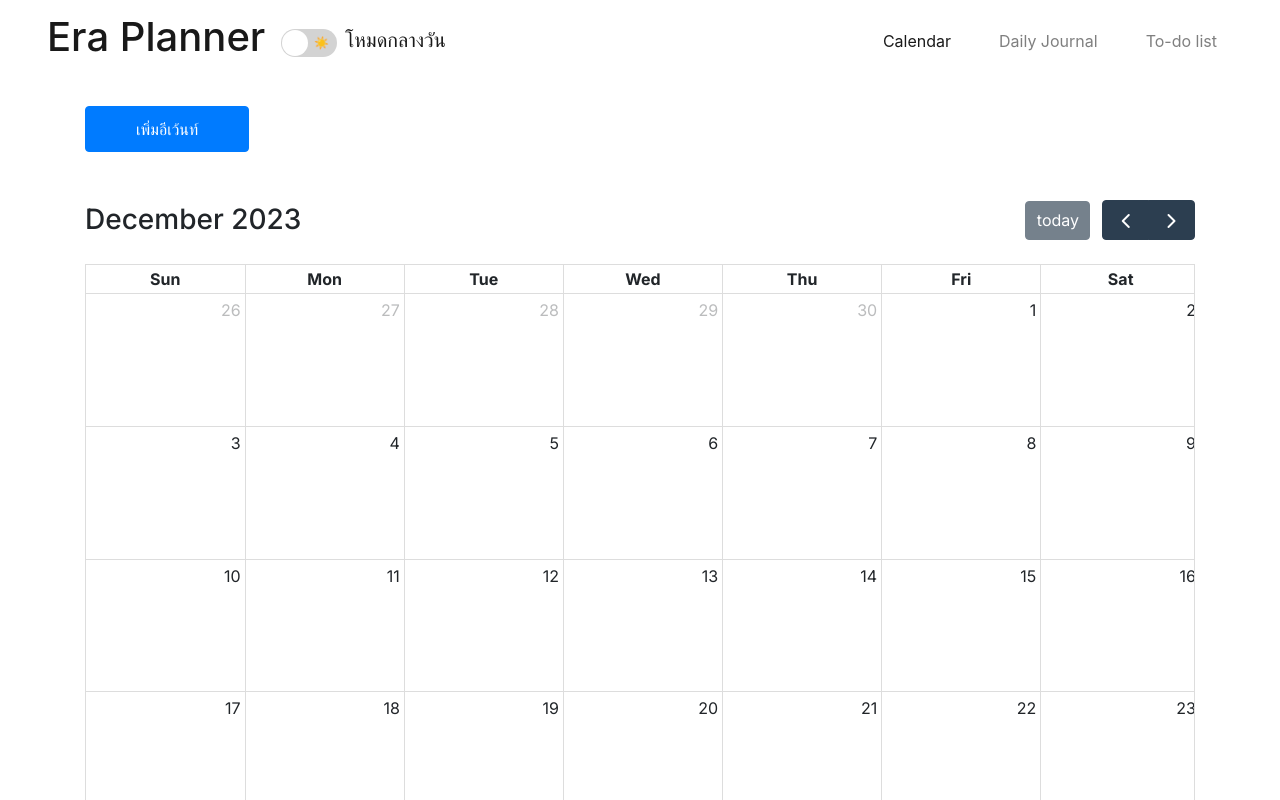
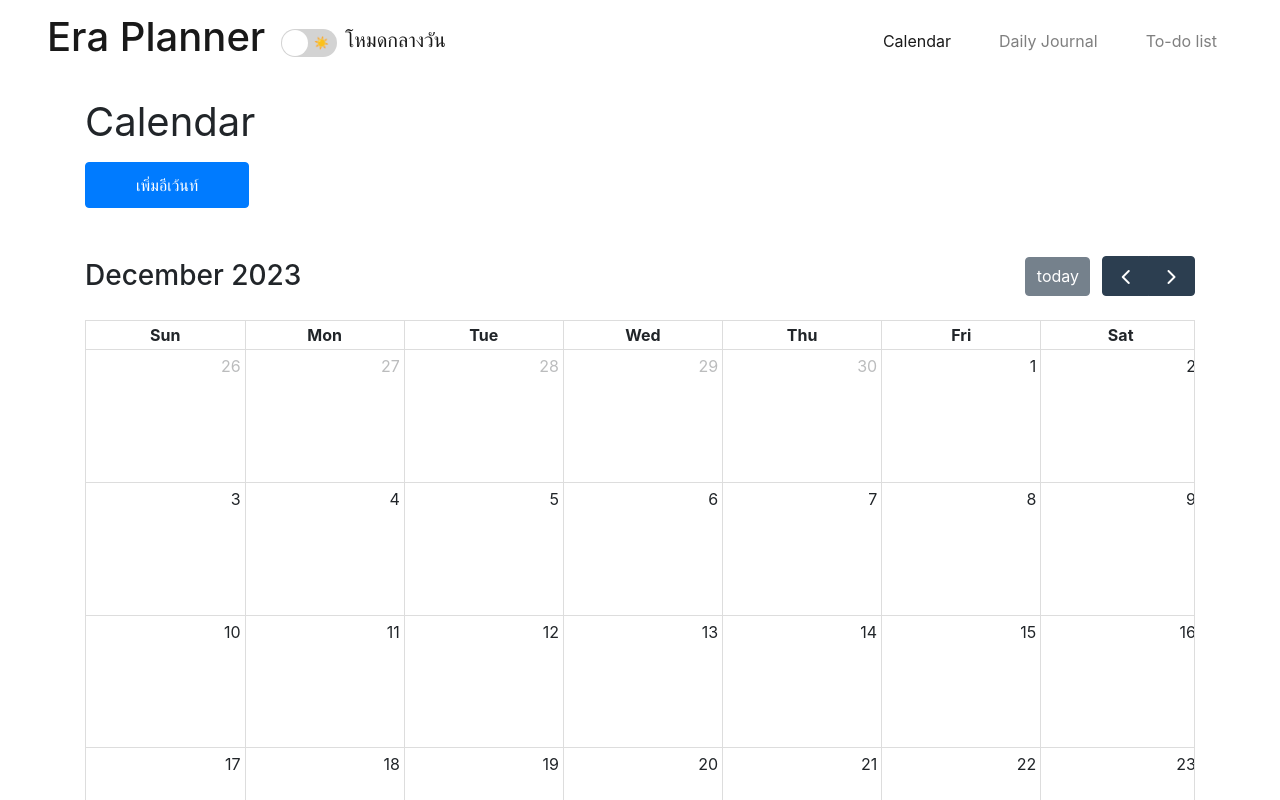
Before and after one commit to Celesca/FinalProject-Frontend-DevInit, a Next.js app: page /calendar in a window 1280 px wide. Shown: the top 800 px of the page. Built offline with nearby package versions, Linux system fonts and the light colour scheme.

Commit message:
fix: calendar page

```diff
--- a/pages/calendar.js
+++ b/pages/calendar.js
@@ -4,8 +4,6 @@ import CalendarComponent from "@/components/Calendar";
 import { useState, useEffect } from "react";
 import { Button, Modal, Form } from "react-bootstrap";
 import { useEventContext } from "@/contexts/EventContext";
-
-const inter = Inter({ subsets: ["latin"] });
 
 export default function Calendar() {
   const { events: contextEvents, setEvents } = useEventContext();
@@ -16,14 +14,6 @@ export default function Calendar() {
   useEffect(() => {
     setLocalEvents(contextEvents);
   });
-
-  const handleEventClick = (event) => {
-    console.log("Event Clicked:", event);
-  };
-
-  const handleDateSelect = (selectInfo) => {
-    console.log("Date Selected:", selectInfo.startStr);
-  };
 
   const handleShowModal = () => setShowModal(true);
   const handleCloseModal = () => setShowModal(false);
@@ -50,8 +40,11 @@ export default function Calendar() {
 
   return (
     <>
-      <main className={`${styles.main} ${inter.className}`}>
+      <main className={`${styles.main}`}>
+
         <div className={`container pt-3`}>
+        <h1>Calendar</h1>
+
           <div className={`${styles.add_button}`}>
             <Button
               variant="primary"
@@ -64,8 +57,6 @@ export default function Calendar() {
           <div className={`${styles.calendar_body}`}>
             <CalendarComponent
               events={localEvents}
-              handleEventClick={handleEventClick}
-              handleDateSelect={handleDateSelect}
             />
           </div>
         </div>
--- a/styles/Calendar.module.css
+++ b/styles/Calendar.module.css
@@ -1,5 +1,11 @@
 .main {
     background-color: var(--bg-color);
+}
+
+.main h1 {
+    text-align: start;
+    font-weight: normal;
+    color: var(--text-color);
 }
 
 .calendar_body {
@@ -19,4 +25,8 @@
     .add_button {
         justify-content: center;
     }
+
+    .main h1 {
+        text-align: center;
+    }
 }
```
